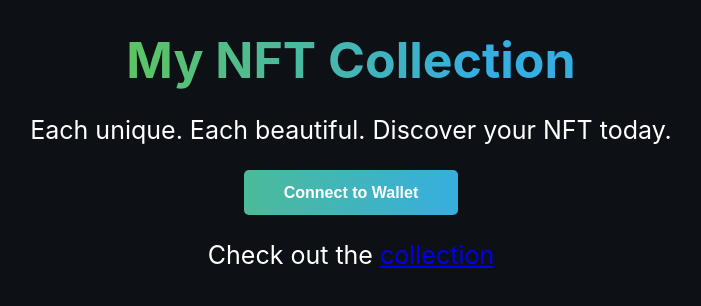
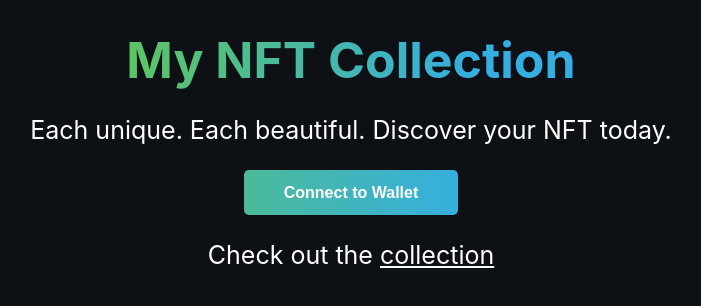
Before and after one commit to twalton83/buildspace-NFT-mint, a React (Create React App) app in the folder buildspace-nft-course-starter/: page / in a window 1280 px wide. Shown: the top 306 px of the page, without its empty margins (289-990 px from the left). Built offline with nearby package versions, Linux system fonts and the light colour scheme.

Commit message:
Update styling

```diff
--- a/buildspace-nft-course-starter/src/styles/App.css
+++ b/buildspace-nft-course-starter/src/styles/App.css
@@ -123,3 +123,11 @@
     background-position: 0% 50%;
   }
 }
+
+a {
+  color: inherit
+}
+
+a:visited{
+  color: inherit;
+}
```
